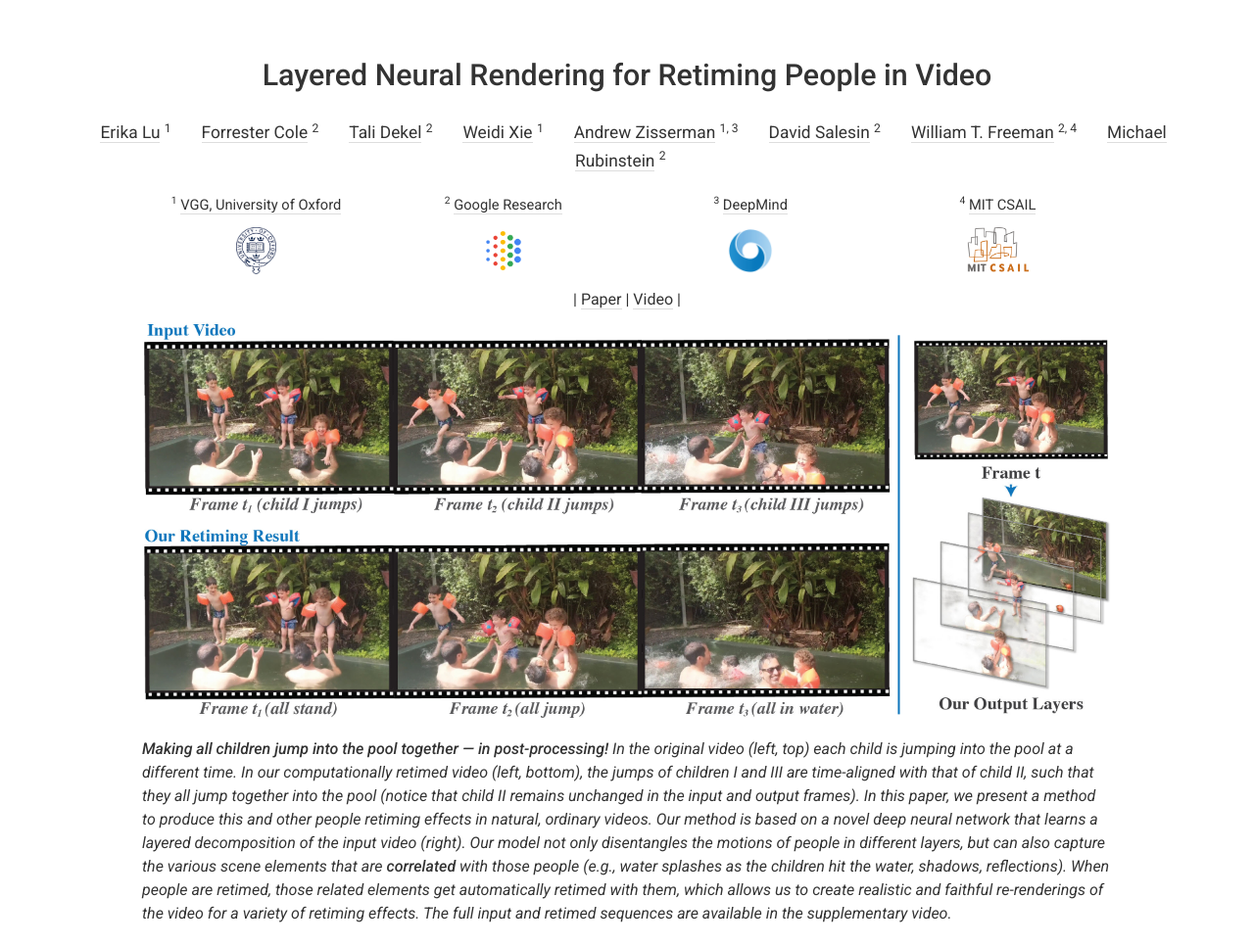
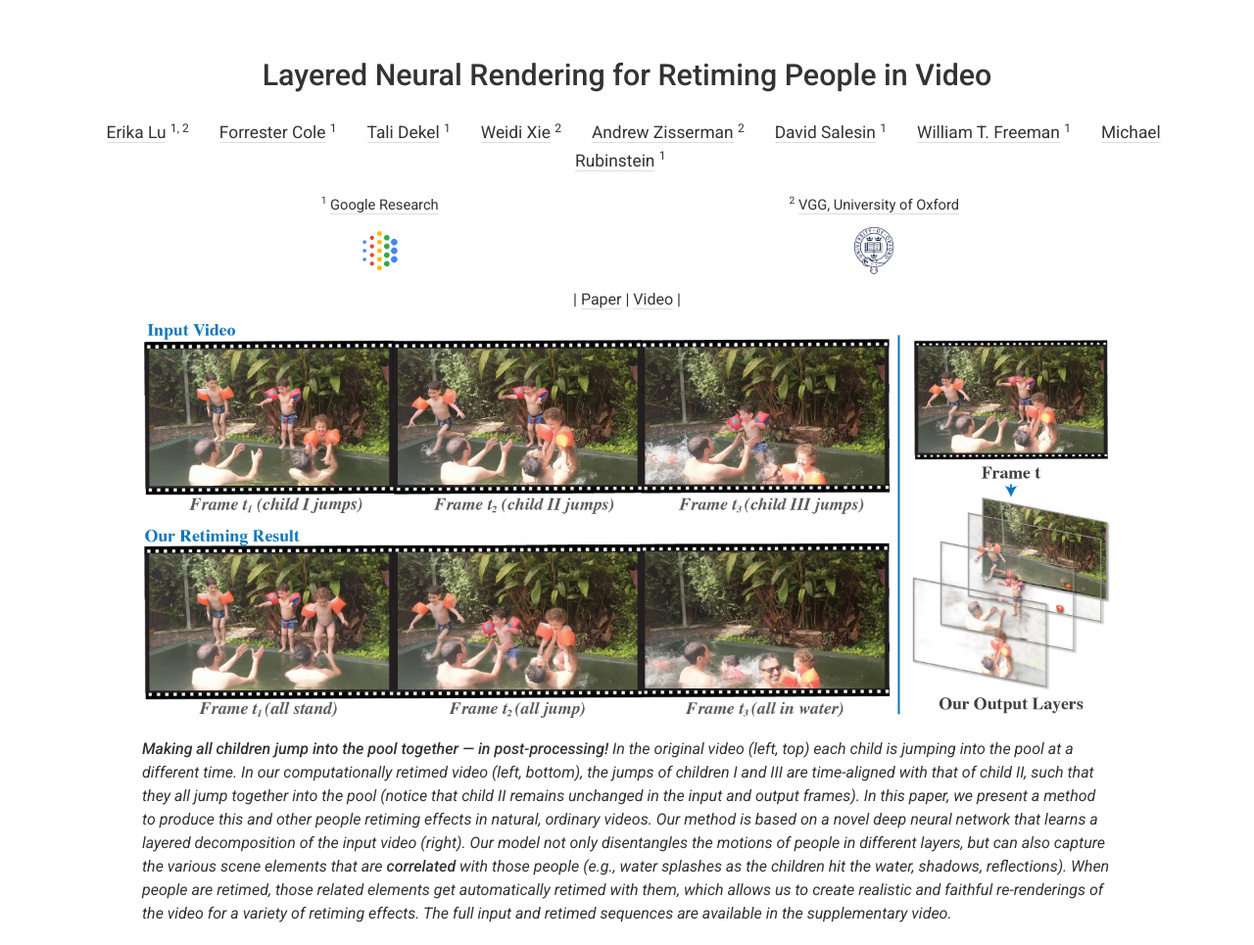
Before and after one commit to retiming/retiming.github.io, a plain HTML site: page index.html in a window 1280 px wide. Shown: the top 965 px of the page at 98% size. Drawn offline with Linux system fonts and the light colour scheme.

Commit message:
affiliations

```diff
--- a/index.html
+++ b/index.html
@@ -17,28 +17,24 @@
 <body>
   <p class="title">Layered Neural Rendering for Retiming People in Video</p>
   <p class="author">
-    <span class="author"><a target="_blank" href="http://www.erikalu.com/">Erika Lu</a>&nbsp;<sup>1</sup></span>
-    <span class="author"><a target="_blank" href="http://people.csail.mit.edu/fcole/">Forrester Cole</a>&nbsp;<sup>2</sup></span>
-    <span class="author"><a target="_blank" href="http://people.csail.mit.edu/talidekel/">Tali Dekel</a>&nbsp;<sup>2</sup></span>
-    <span class="author"><a target="_blank" href="https://weidixie.github.io/weidi-personal-webpage/">Weidi Xie</a>&nbsp;<sup>1</sup></span>
-    <span class="author"><a target="_blank" href="https://www.robots.ox.ac.uk/~az/">Andrew Zisserman</a>&nbsp;<sup>1,&nbsp;3</sup></span>
-    <span class="author"><a target="_blank" href="http://salesin.cs.washington.edu/">David Salesin</a>&nbsp;<sup>2</sup></span>
-    <span class="author"><a target="_blank" href="https://billf.mit.edu/">William T. Freeman</a>&nbsp;<sup>2,&nbsp;4</sup></span>
-    <span class="author"><a target="_blank" href="http://people.csail.mit.edu/mrub/">Michael Rubinstein</a>&nbsp;<sup>2</sup></span>
+    <span class="author"><a target="_blank" href="http://www.erikalu.com/">Erika Lu</a>&nbsp;<sup>1,&nbsp;2</sup></span>
+    <span class="author"><a target="_blank" href="http://people.csail.mit.edu/fcole/">Forrester Cole</a>&nbsp;<sup>1</sup></span>
+    <span class="author"><a target="_blank" href="http://people.csail.mit.edu/talidekel/">Tali Dekel</a>&nbsp;<sup>1</sup></span>
+    <span class="author"><a target="_blank" href="https://weidixie.github.io/weidi-personal-webpage/">Weidi Xie</a>&nbsp;<sup>2</sup></span>
+    <span class="author"><a target="_blank" href="https://www.robots.ox.ac.uk/~az/">Andrew Zisserman</a>&nbsp;<sup>2</sup></span>
+    <span class="author"><a target="_blank" href="http://salesin.cs.washington.edu/">David Salesin</a>&nbsp;<sup>1</sup></span>
+    <span class="author"><a target="_blank" href="https://billf.mit.edu/">William T. Freeman</a>&nbsp;<sup>1</sup></span>
+    <span class="author"><a target="_blank" href="http://people.csail.mit.edu/mrub/">Michael Rubinstein</a>&nbsp;<sup>1</sup></span>
   </p>
   <table border="0" align="center" class="affiliations" width="1200px">
     <tbody align="center">
       <tr>
-        <td><sup>1</sup>&nbsp;<a href="http://www.robots.ox.ac.uk/~vgg/">VGG, University of Oxford</a></td>
-        <td><sup>2</sup>&nbsp;<a href="https://research.google.com/">Google Research</a></td>
-        <td><sup>3</sup>&nbsp;<a href="https://deepmind.com/">DeepMind</a></td>
-        <td><sup>4</sup>&nbsp;<a href="http://www.csail.mit.edu/">MIT CSAIL</a></td>
+        <td><sup>1</sup>&nbsp;<a href="https://research.google.com/">Google Research</a></td>
+        <td><sup>2</sup>&nbsp;<a href="http://www.robots.ox.ac.uk/~vgg/">VGG, University of Oxford</a></td>
       </tr>
       <tr>
+        <td align="center"><img src="./assets/GoogleAI_logo.png" height="48" alt=""></td>
         <td align="center"><img src="./assets/oxford_logo.png" height="48" alt=""></td>
-        <td align="center"><img src="./assets/GoogleAI_logo.png" height="48" alt=""></td>
-        <td align="center"><img src="./assets/deepmind_logo.png" height="48" alt=""></td>
-        <td align="center"><img src="./assets/csail_logo.png" height="48" alt=""></td>
       </tr>
     </tbody></table>
     <table width="999" border="0" align="center" class="menu">
```
